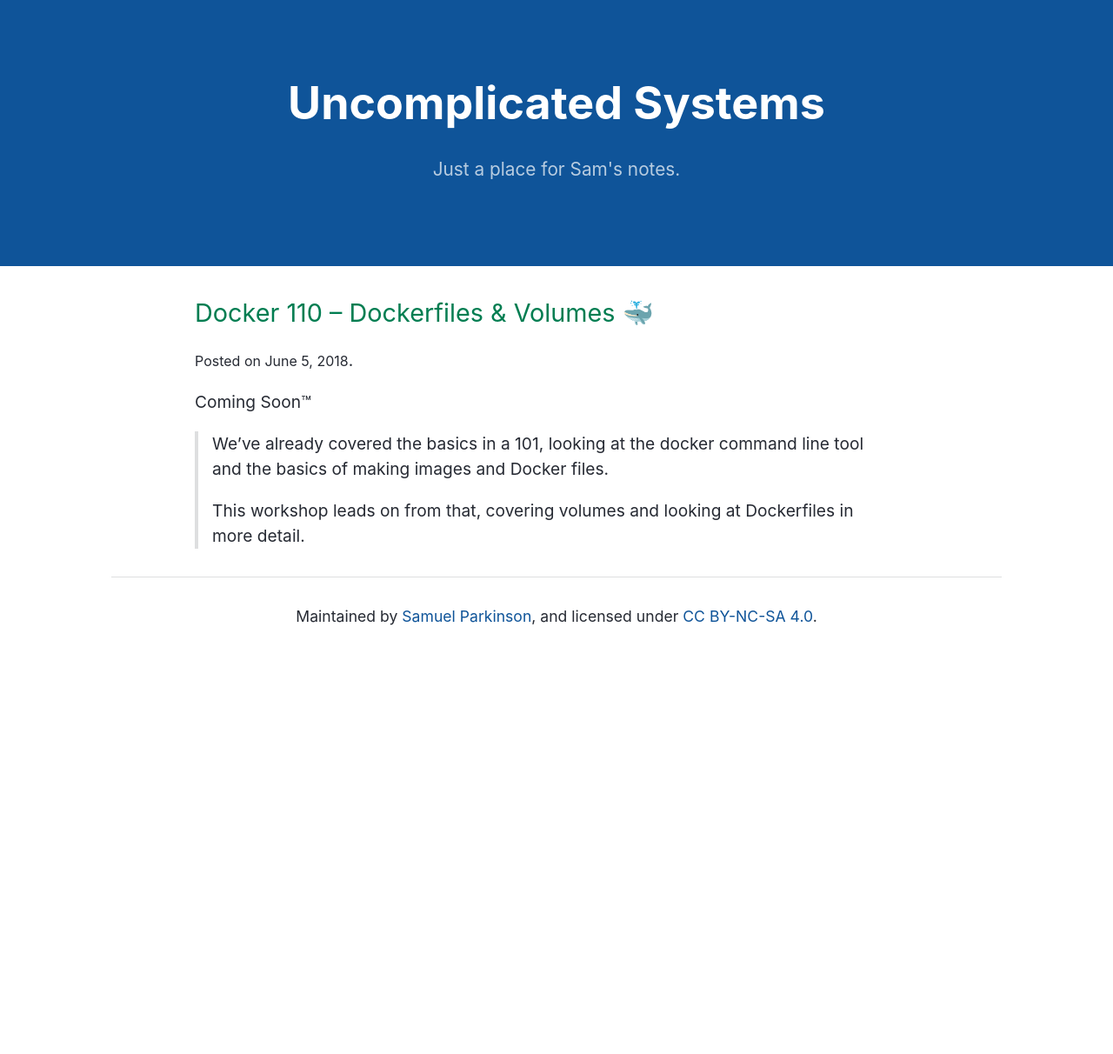
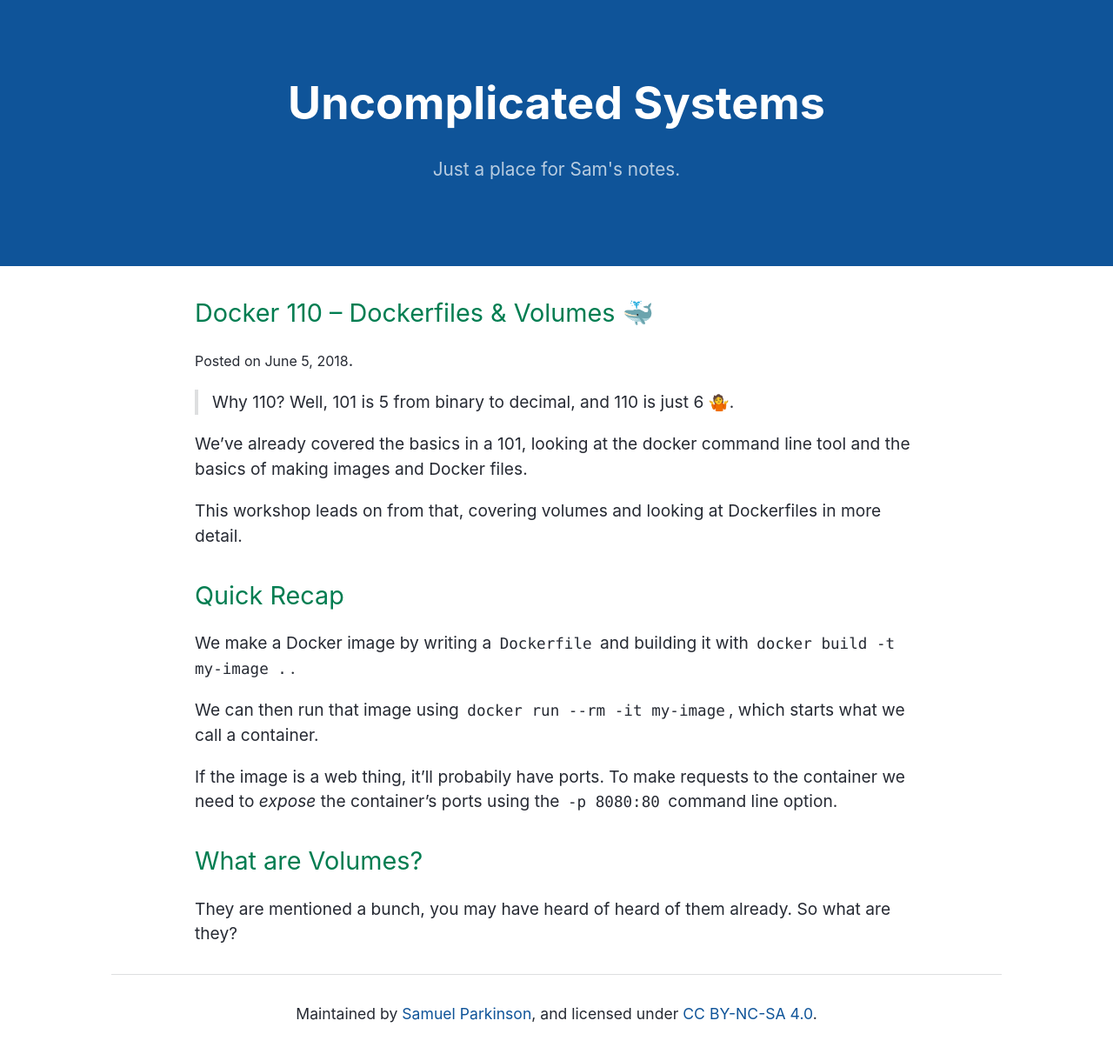
Before and after one commit to sjparkinson/uncomplicated.systems, a Jekyll site: the page built from _posts/2018-06-05-docker-0110-dockerfiles-and-volumes.md, in a window 1280 px wide. Shown: the whole page at 87% size. Built offline with Jekyll 4.4.1, drawn with Linux system fonts in a browser that asks for light colours; before the commit the page ends 900 px from its top, so only the background shows below that.

Commit message:
Update 2018-06-05-docker-0110-dockerfiles-and-volumes.md

```diff
--- a/_posts/2018-06-05-docker-0110-dockerfiles-and-volumes.md
+++ b/_posts/2018-06-05-docker-0110-dockerfiles-and-volumes.md
@@ -4,8 +4,20 @@
 title: "Docker 110 – Dockerfiles & Volumes \U0001F433"
 ---
 
-Coming Soon™
+> Why 110? Well, 101 is 5 from binary to decimal, and 110 is just 6 🤷.
 
-> We've already covered the basics in a 101, looking at the docker command line tool and the basics of making images and Docker files.
->
-> This workshop leads on from that, covering volumes and looking at Dockerfiles in more detail.
+We've already covered the basics in a 101, looking at the docker command line tool and the basics of making images and Docker files.
+
+This workshop leads on from that, covering volumes and looking at Dockerfiles in more detail.
+
+## Quick Recap
+
+We make a Docker image by writing a `Dockerfile` and building it with `docker build -t my-image .`.
+
+We can then run that image using `docker run --rm -it my-image`, which starts what we call a container.
+
+If the image is a web thing, it'll probabily have ports. To make requests to the container we need to _expose_ the container's ports using the `-p 8080:80` command line option.
+
+## What are Volumes?
+
+They are mentioned a bunch, you may have heard of heard of them already. So what are they?
```
